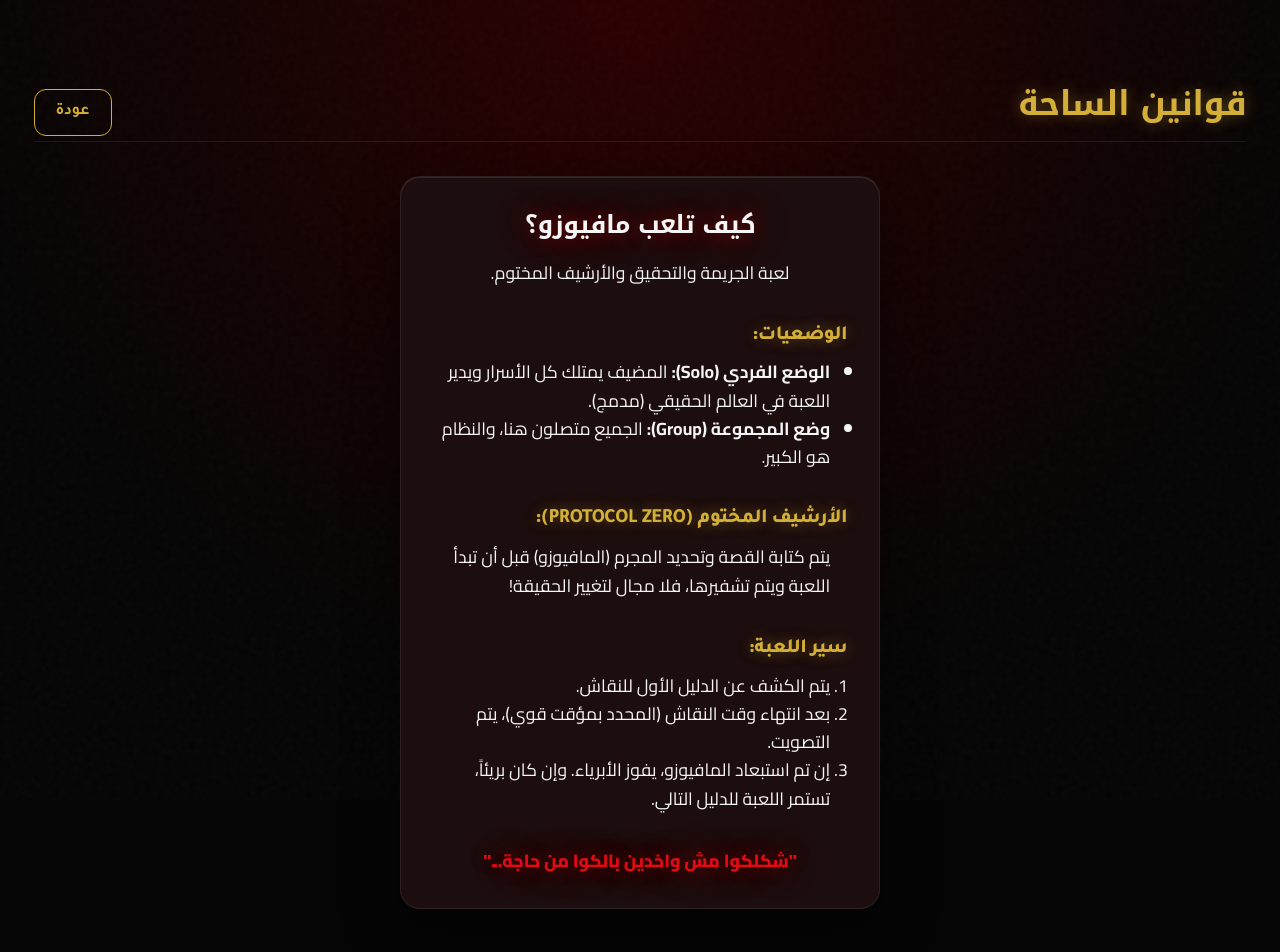
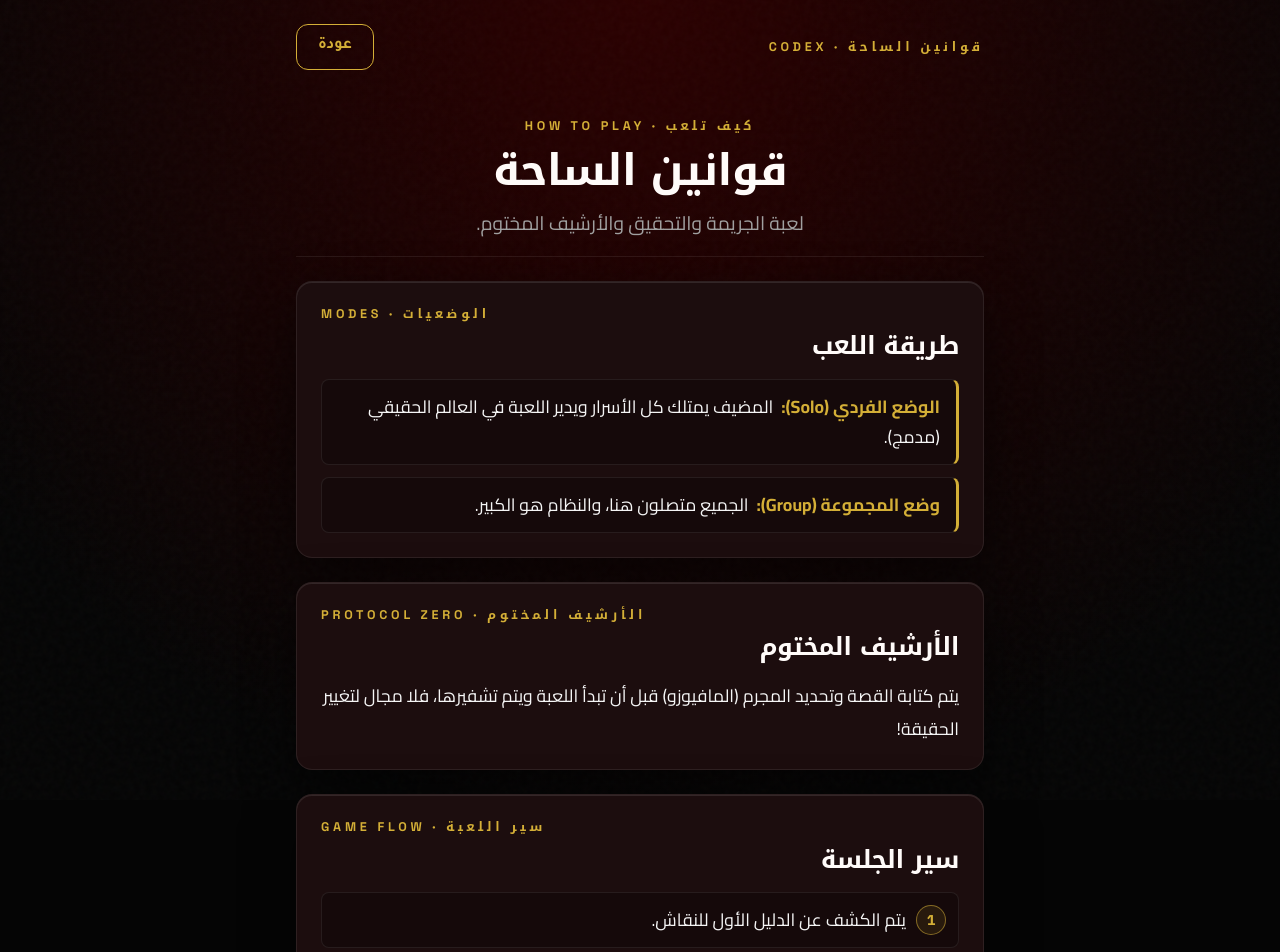
Before and after one commit to ESMAIEL01/alkabeer, a React (Vite) app in the folder frontend/: page /explain in a window 1280 px wide. Shown: the top 952 px of the page. Built offline with nearby package versions, Linux system fonts and the light colour scheme; no server answers.

Commit message:
refactor(ui): redesign explain page with current design system

```diff
--- a/frontend/src/index.css
+++ b/frontend/src/index.css
@@ -3254,3 +3254,142 @@ html {
   border-color: var(--ak-gold);
   box-shadow: var(--ak-glow-focus-ring);
 }
+
+/* ===========================================================================
+ * EXPLAIN PAGE — قوانين الساحة (Phase 2B)
+ * Static onboarding/help surface. Mirrors the s-profile / s-report cadence:
+ * topbar → hero → section cards → closing cinematic quote. Page-scoped only.
+ * =========================================================================== */
+.s-explain {
+  max-width: 720px;
+  margin: 0 auto;
+  padding: var(--ak-space-5) var(--ak-space-4);
+  display: flex;
+  flex-direction: column;
+  gap: var(--ak-space-5);
+}
+.s-explain-topbar {
+  display: flex;
+  align-items: center;
+  justify-content: space-between;
+  gap: var(--ak-space-3);
+}
+.s-explain-hero {
+  text-align: center;
+  padding: var(--ak-space-4) 0 var(--ak-space-4);
+  border-bottom: 1px solid var(--ak-border-soft);
+}
+.s-explain-hero .ak-overline {
+  display: inline-block;
+  margin-bottom: var(--ak-space-3);
+}
+.s-explain-title {
+  font: var(--ak-t-h1);
+  letter-spacing: var(--ak-tracking-tight);
+  color: var(--ak-text-strong);
+  margin: 0 0 var(--ak-space-3);
+}
+.s-explain-sub {
+  font: var(--ak-t-body-lg);
+  color: var(--ak-text-muted);
+  max-width: 40ch;
+  margin: 0 auto;
+}
+.s-explain-section {
+  background: var(--ak-surface-1);
+  border: 1px solid var(--ak-border-soft);
+  border-radius: var(--ak-radius-lg);
+  padding: var(--ak-space-5);
+  box-shadow: var(--ak-shadow-panel);
+}
+.s-explain-section .ak-overline {
+  display: block;
+  margin-bottom: var(--ak-space-2);
+}
+.s-explain-section-title {
+  font: var(--ak-t-h3);
+  color: var(--ak-text-strong);
+  margin: 0 0 var(--ak-space-4);
+}
+.s-explain-body {
+  font: var(--ak-t-body);
+  color: var(--ak-text-main);
+  line-height: 1.85;
+  margin: 0;
+}
+.s-explain-list {
+  list-style: none;
+  padding: 0;
+  margin: 0;
+  display: flex;
+  flex-direction: column;
+  gap: var(--ak-space-3);
+}
+.s-explain-list li {
+  background: rgba(0, 0, 0, 0.25);
+  border: 1px solid var(--ak-border-soft);
+  border-inline-start: 3px solid var(--ak-gold);
+  border-radius: var(--ak-radius-sm);
+  padding: var(--ak-space-3) var(--ak-space-4);
+  font: var(--ak-t-body);
+  line-height: 1.7;
+  color: var(--ak-text-main);
+}
+.s-explain-list li strong {
+  color: var(--ak-gold);
+  font-weight: 700;
+  margin-inline-end: var(--ak-space-1);
+}
+.s-explain-steps {
+  list-style: none;
+  counter-reset: explain-step;
+  padding: 0;
+  margin: 0;
+  display: flex;
+  flex-direction: column;
+  gap: var(--ak-space-3);
+}
+.s-explain-steps li {
+  counter-increment: explain-step;
+  position: relative;
+  background: rgba(0, 0, 0, 0.25);
+  border: 1px solid var(--ak-border-soft);
+  border-radius: var(--ak-radius-sm);
+  padding: var(--ak-space-3) var(--ak-space-4);
+  padding-inline-start: calc(28px + var(--ak-space-5));
+  font: var(--ak-t-body);
+  line-height: 1.7;
+  color: var(--ak-text-main);
+}
+.s-explain-steps li::before {
+  content: counter(explain-step);
+  position: absolute;
+  inset-inline-start: var(--ak-space-3);
+  top: 50%;
+  transform: translateY(-50%);
+  width: 28px;
+  height: 28px;
+  border-radius: 50%;
+  background: var(--ak-gold-tint);
+  border: 1px solid var(--ak-border-gold-strong);
+  color: var(--ak-gold);
+  font: 700 0.85rem/1 var(--ak-font-mono);
+  display: grid;
+  place-items: center;
+}
+.s-explain-quote {
+  text-align: center;
+  font: var(--ak-t-h4);
+  font-style: italic;
+  color: var(--ak-crimson-stage);
+  text-shadow: var(--ak-glow-red-urgent);
+  margin: var(--ak-space-3) 0 var(--ak-space-3);
+}
+@media (max-width: 480px) {
+  .s-explain {
+    padding: var(--ak-space-4) var(--ak-space-3);
+  }
+  .s-explain-section {
+    padding: var(--ak-space-4);
+  }
+}
--- a/frontend/src/pages/ExplainPage.jsx
+++ b/frontend/src/pages/ExplainPage.jsx
@@ -1,42 +1,60 @@
 import React from 'react';
 import { useNavigate } from 'react-router-dom';
+import AkButton from '../components/AkButton';
 
 export default function ExplainPage() {
   const navigate = useNavigate();
 
   return (
-    <div className="container mt-4 animate-fade-in">
-      <div className="flex justify-between items-center mb-4 border-b">
-        <h2 className="golden-text">قوانين الساحة</h2>
-        <button className="ak-btn ak-btn-ghost" onClick={() => navigate(-1)} style={{ width: 'auto' }}>عودة</button>
+    <div className="s-explain animate-fade-in">
+      <div className="s-explain-topbar">
+        <span className="ak-overline">Codex · قوانين الساحة</span>
+        <AkButton variant="ghost" onClick={() => navigate(-1)}>عودة</AkButton>
       </div>
 
-      <div className="card mx-auto max-w-md">
-        <h3 className="mb-2 text-center cinematic-glow">كيف تلعب مافيوزو؟</h3>
-        <p className="mb-4 text-muted text-center">لعبة الجريمة والتحقيق والأرشيف المختوم.</p>
+      <header className="s-explain-hero">
+        <span className="ak-overline">How to Play · كيف تلعب</span>
+        <h1 className="s-explain-title">قوانين الساحة</h1>
+        <p className="s-explain-sub">لعبة الجريمة والتحقيق والأرشيف المختوم.</p>
+      </header>
 
-        <h4 className="golden-text mb-1">الوضعيات:</h4>
-        <ul className="mb-4" style={{ paddingRight: '1rem' }}>
-          <li><strong>الوضع الفردي (Solo):</strong> المضيف يمتلك كل الأسرار ويدير اللعبة في العالم الحقيقي (مدمج).</li>
-          <li><strong>وضع المجموعة (Group):</strong> الجميع متصلون هنا، والنظام هو الكبير.</li>
+      <section className="s-explain-section">
+        <span className="ak-overline">Modes · الوضعيات</span>
+        <h2 className="s-explain-section-title">طريقة اللعب</h2>
+        <ul className="s-explain-list">
+          <li>
+            <strong>الوضع الفردي (Solo):</strong>
+            <span> المضيف يمتلك كل الأسرار ويدير اللعبة في العالم الحقيقي (مدمج).</span>
+          </li>
+          <li>
+            <strong>وضع المجموعة (Group):</strong>
+            <span> الجميع متصلون هنا، والنظام هو الكبير.</span>
+          </li>
         </ul>
+      </section>
 
-        <h4 className="golden-text mb-1">الأرشيف المختوم (PROTOCOL ZERO):</h4>
-        <p className="mb-4" style={{ paddingRight: '1rem' }}>
-          يتم كتابة القصة وتحديد المجرم (المافيوزو) قبل أن تبدأ اللعبة ويتم تشفيرها، فلا مجال لتغيير الحقيقة!
+      <section className="s-explain-section">
+        <span className="ak-overline">Protocol Zero · الأرشيف المختوم</span>
+        <h2 className="s-explain-section-title">الأرشيف المختوم</h2>
+        <p className="s-explain-body">
+          يتم كتابة القصة وتحديد المجرم (المافيوزو) قبل أن تبدأ اللعبة ويتم تشفيرها،
+          فلا مجال لتغيير الحقيقة!
         </p>
+      </section>
 
-        <h4 className="golden-text mb-1">سير اللعبة:</h4>
-        <ol className="mb-4" style={{ paddingRight: '1rem' }}>
-           <li>يتم الكشف عن الدليل الأول للنقاش.</li>
-           <li>بعد انتهاء وقت النقاش (المحدد بمؤقت قوي)، يتم التصويت.</li>
-           <li>إن تم استبعاد المافيوزو، يفوز الأبرياء. وإن كان بريئاً، تستمر اللعبة للدليل التالي.</li>
+      <section className="s-explain-section">
+        <span className="ak-overline">Game Flow · سير اللعبة</span>
+        <h2 className="s-explain-section-title">سير الجلسة</h2>
+        <ol className="s-explain-steps">
+          <li>يتم الكشف عن الدليل الأول للنقاش.</li>
+          <li>بعد انتهاء وقت النقاش (المحدد بمؤقت قوي)، يتم التصويت.</li>
+          <li>إن تم استبعاد المافيوزو، يفوز الأبرياء. وإن كان بريئاً، تستمر اللعبة للدليل التالي.</li>
         </ol>
+      </section>
 
-        <p className="text-center mt-4 cinematic-glow" style={{ color: 'var(--accent-red)'}}>
-          "شكلكوا مش واخدين بالكوا من حاجة..."
-        </p>
-      </div>
+      <p className="s-explain-quote">
+        "شكلكوا مش واخدين بالكوا من حاجة..."
+      </p>
     </div>
   );
 }
```
